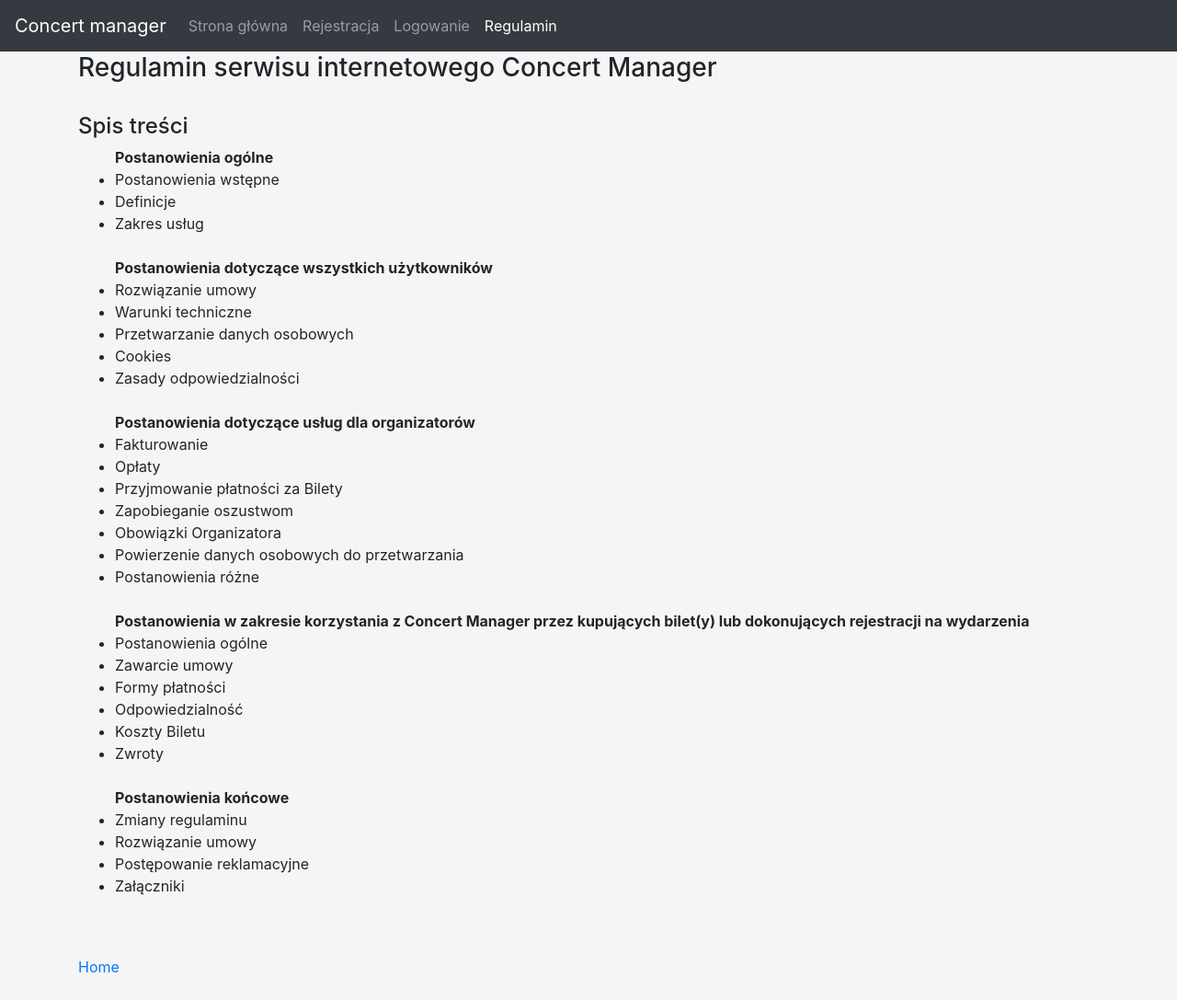
After one commit to pyloveorg/concert_manager, a Flask app: page /regulamin in a window 1280 px wide. The commit adds this page. Shown: the whole page at 92% size. Run offline with Flask 2, Linux system fonts and the light colour scheme; some libraries are stand-ins or nearby versions.

Commit message:
Dodałam kilka moich pomysłów

```diff
--- a/templates/_base.html
+++ b/templates/_base.html
@@ -13,7 +13,7 @@
 
 <body style="background-color:whitesmoke;">
   <nav class="navbar navbar-expand-md navbar-dark bg-dark">
-    <a class="navbar-brand" href="#">Koncerty</a>
+    <a class="navbar-brand" href="/">Concert manager</a>
 
   <button class="navbar-toggler" type="button" data-toggle="collapse" data-target="#navbarsExampleDefault"
             aria-controls="navbarsExampleDefault" aria-expanded="false" aria-label="Toggle navigation">
@@ -31,16 +31,31 @@
           <li class="nav-item{% if page_id == 'dashboard' %} active{% endif %}">
           <a class="nav-link" href="/dashboard">Panel użytkownika</a>
         </li>
+          <li class="nav-item{% if page_id == 'regulamin' %} active{% endif %}">
+          <a class="nav-link" href="/regulamin">Regulamin</a>
+
+        </li>
+          <li class="nav-item{% if page_id == 'dashboard' %} active{% endif %}">
+              <a class="nav-link" href="#" style="color:#0000FF">Jesteś zalogowany jako {{current_user.username}}</a>
+              </li>
+
           <li class="nav-item{% if page_id == 'logout' %} active{% endif %}">
-          <a class="nav-link" href="/logout">Wyloguj się</a>
+          <a class="nav-link"  href="/contact">Kontakt</a>
         </li>
 
+        <li class="nav-item{% if page_id == 'logout' %} active{% endif %}">
+          <a class="nav-link"  href="/logout">Wyloguj się</a>
+        </li>
       {% else %}
         <li class="nav-item{% if page_id == 'register' %} active{% endif %}">
           <a class="nav-link" href="/register">Rejestracja</a>
         </li>
         <li class="nav-item{% if page_id == 'login' %} active{% endif %}">
           <a class="nav-link" href="/login">Logowanie</a>
+        </li>
+          <li class="nav-item{% if page_id == 'regulamin' %} active{% endif %}">
+          <a class="nav-link" href="/regulamin">Regulamin</a>
+
         </li>
       {% endif %}
 
--- a/templates/confirm.html
+++ b/templates/confirm.html
@@ -11,14 +11,14 @@
 
 
 {% if suma > 0 %}
-    Wybrałeś liczbę biletów: {{ suma }} <br> o łącznej wartości {{ kwota }} zlotych na koncert {{koncert.band}}
+    Wybrałeś liczbę biletów: {{ suma }} <br> o łącznej wartości {{ kwota }} zlotych <br>na koncert {{koncert.band}} <br> data i godzina koncertu: {{koncert.data}}
         (numer koncertu: {{show_id}})
 {% else %}
     Nie wybrałeś żadnego biletu!
 {% endif %}
 
 <br><br>
-        <a href="/">Powrót do strony głównej</a>
+        <a href="/">Home</a>
 
 
 
--- /dev/null
+++ b/templates/regulamin.html
@@ -0,0 +1,51 @@
+{% extends "_base.html" %}
+
+{% set page_id = 'regulamin' %}
+
+{% block content %}
+
+<h3>Regulamin serwisu internetowego Concert Manager</h3>
+<br>
+
+<h4>Spis treści</h4>
+<ul>
+    <b>Postanowienia ogólne</b>
+<li>Postanowienia wstępne
+<li>Definicje
+<li>Zakres usług<br><br>
+    <b>Postanowienia dotyczące wszystkich użytkowników</b>
+<li>Rozwiązanie umowy
+<li>Warunki techniczne
+<li>Przetwarzanie danych osobowych
+<li>Cookies
+<li>Zasady odpowiedzialności<br><br>
+    <b>Postanowienia dotyczące usług dla organizatorów</b>
+<li>Fakturowanie
+<li>Opłaty
+<li>Przyjmowanie płatności za Bilety
+<li>Zapobieganie oszustwom
+<li>Obowiązki Organizatora
+<li>Powierzenie danych osobowych do przetwarzania
+<li>Postanowienia różne<br><br>
+    <b>Postanowienia w zakresie korzystania z Concert Manager przez kupujących bilet(y) lub dokonujących rejestracji na wydarzenia</b>
+<li>Postanowienia ogólne
+<li>Zawarcie umowy
+<li>Formy płatności
+<li>Odpowiedzialność
+<li>Koszty Biletu
+<li>Zwroty<br><br>
+    <b>Postanowienia końcowe</b>
+<li>Zmiany regulaminu
+<li>Rozwiązanie umowy
+<li>Postępowanie reklamacyjne
+    <li>Załączniki</li>
+
+</ul>
+
+<br><br>
+
+    <a href="/">Home</a>
+
+<br><br>
+
+{% endblock %}
--- a/views.py
+++ b/views.py
@@ -35,7 +35,9 @@
 def info():
     shows = Concert.query.all()
     shows.sort(key=lambda x: x.id, reverse=True)
-    return render_template('info.html', session=session, shows = shows)
+    query = str(request.args.get('query'))
+    query1 = query.title()
+    return render_template('info.html', session=session, shows=shows, query=query, query1=query1)
 
 @app.route('/login', methods=['GET'])
 def login():
@@ -172,7 +174,7 @@
     new_ticket.nr_vip_ticket = l_vip
     new_ticket.price_vip_ticket = l_vip * koncert.price_vip_ticket
     new_ticket.show_id = show_id
-    new_ticket.band = koncert.band
+    new_ticket.name = koncert.name
     db.session.add(new_ticket)
     db.session.commit()
     return render_template("confirm.html", suma = suma, koncert = koncert, kwota = kwota, show_id = show_id)
@@ -281,3 +283,22 @@
     # -----------------------------------------------------------------------------------------
 
     return render_template("register-confirm.html", message=message)
+
+#wyszukiwanie zaawansowane
+
+@app.route('/search', methods=['GET', 'POST'])
+def search():
+    query = str(request.args.get('query'))
+    query1 = str(request.args.get('query1'))
+    query2 = str(request.args.get('query2'))
+    query3 = str(request.args.get('query3'))
+    return render_template('search.html', query=query, query1=query1, query2=query2, query3=query3)
+
+
+@app.route('/regulamin', methods=['GET'])
+def regulamin():
+    return render_template('regulamin.html')
+
+@app.route('/contact', methods=['GET'])
+def contact():
+    return render_template('contact.html')
```
Also changed, not shown: templates/buy_dashboard.html (+10 -9 lines), templates/buy_ticket.html (+5 -3 lines), templates/concert_add_remove.html (+14 -42 lines), templates/contact.html (added, +22 -0 lines), templates/dodano_koncert.html (+6 -2 lines), templates/info.html (+28 -0 lines), templates/koncert.html (+25 -7 lines), templates/login.html (+6 -2 lines), templates/search.html (added, +31 -0 lines), templates/ticket.html (+44 -17 lines), templates/gmail-p.jpg (added), test.db.
